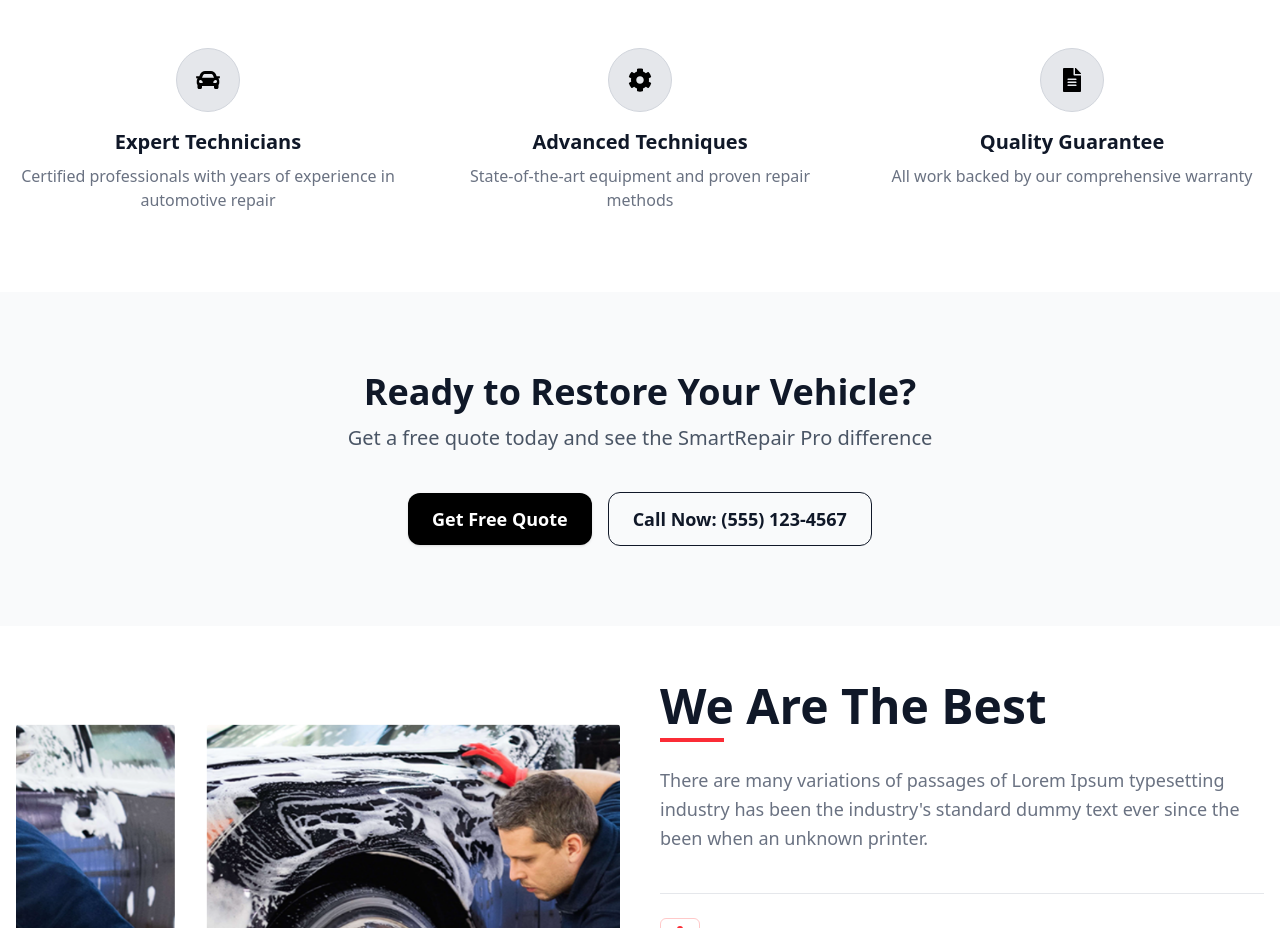
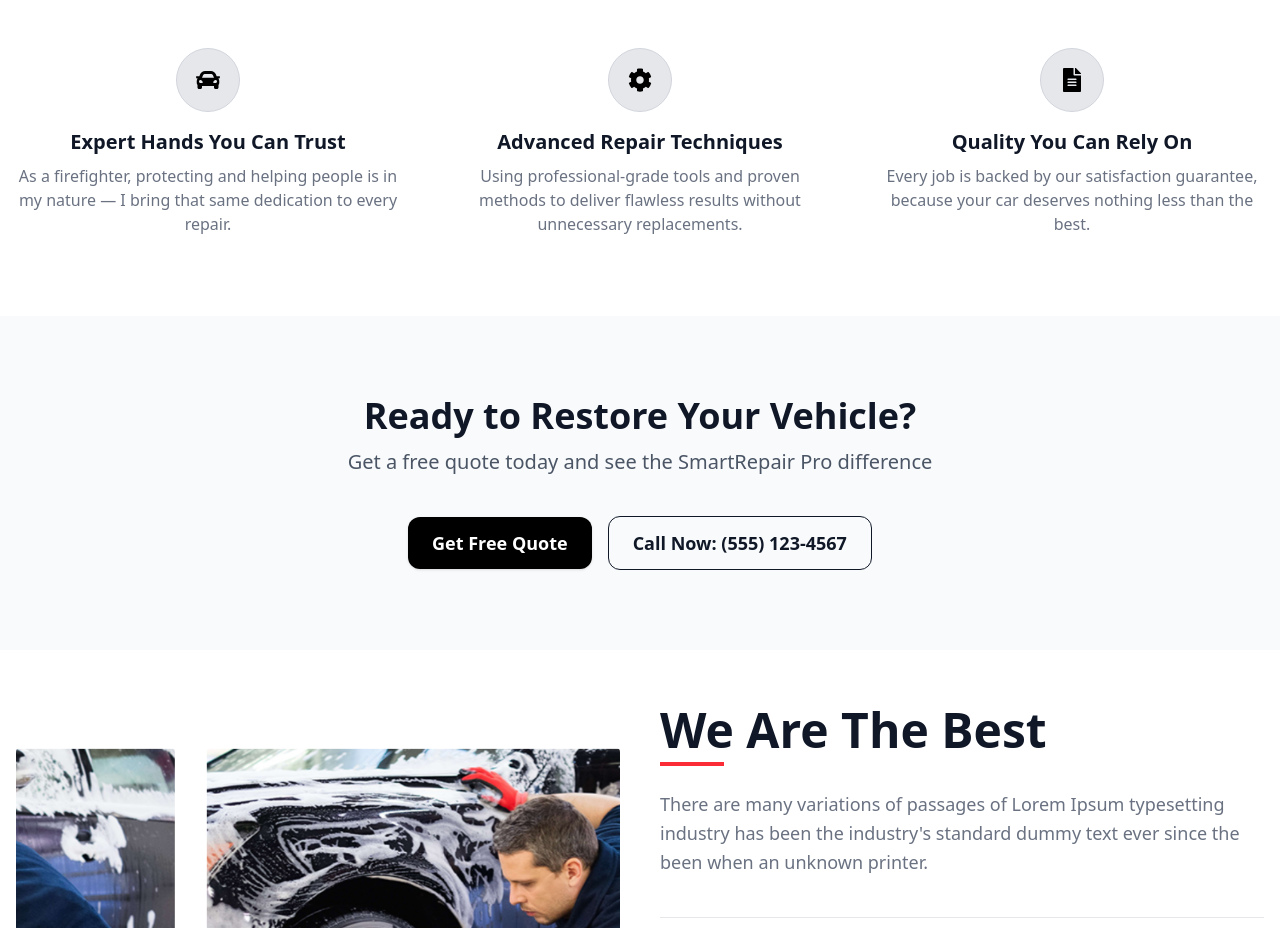
Before and after one commit to shandiru/smartrepairpro, a React (Vite) app: page / in a window 1280 px wide. Shown: the part 2360-3288 px from the top of the page. Built offline with nearby package versions, Linux system fonts and the light colour scheme.

Commit message:
content chnage

```diff
--- a/src/components/Journey.jsx
+++ b/src/components/Journey.jsx
@@ -20,10 +20,10 @@ const WhyChoose = () => {
               <FaCar className="text-2xl text-black dark:text-white" />
             </div>
             <h3 className="text-xl font-semibold mb-2 text-gray-900 dark:text-white">
-              Expert Technicians
+              Expert Hands You Can Trust
             </h3>
             <p className="text-gray-500 dark:text-gray-300">
-              Certified professionals with years of experience in automotive repair
+              As a firefighter, protecting and helping people is in my nature — I bring that same dedication to every repair.
             </p>
           </div>
 
@@ -33,10 +33,10 @@ const WhyChoose = () => {
               <FaCog className="text-2xl text-black dark:text-white" />
             </div>
             <h3 className="text-xl font-semibold mb-2 text-gray-900 dark:text-white">
-              Advanced Techniques
+              Advanced Repair Techniques
             </h3>
             <p className="text-gray-500 dark:text-gray-300">
-              State-of-the-art equipment and proven repair methods
+              Using professional-grade tools and proven methods to deliver flawless results without unnecessary replacements.
             </p>
           </div>
 
@@ -46,10 +46,10 @@ const WhyChoose = () => {
               <FaFileAlt className="text-2xl text-black dark:text-white" />
             </div>
             <h3 className="text-xl font-semibold mb-2 text-gray-900 dark:text-white">
-              Quality Guarantee
+              Quality You Can Rely On
             </h3>
             <p className="text-gray-500 dark:text-gray-300">
-              All work backed by our comprehensive warranty
+              Every job is backed by our satisfaction guarantee, because your car deserves nothing less than the best.
             </p>
           </div>
         </div>
```
